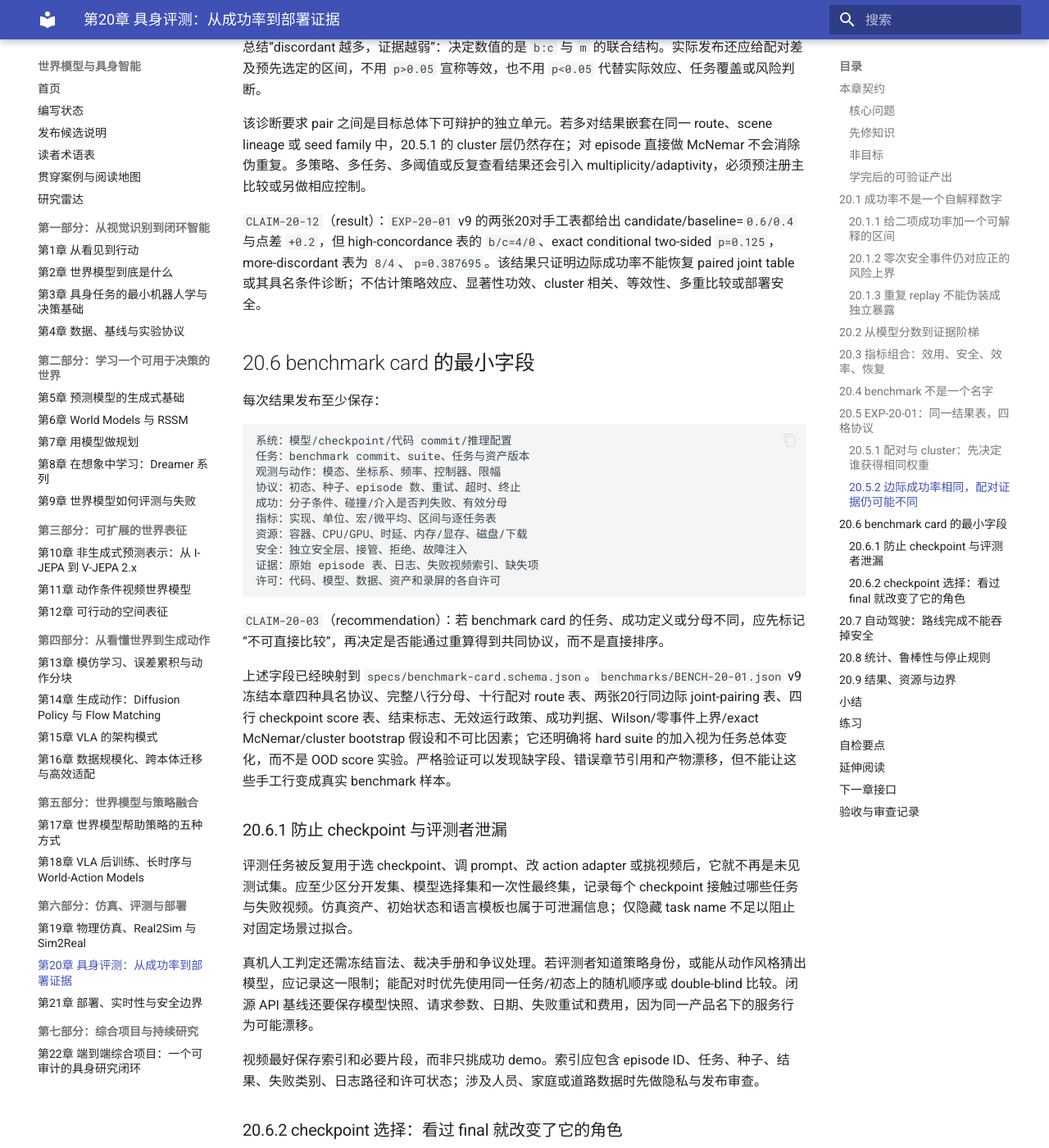
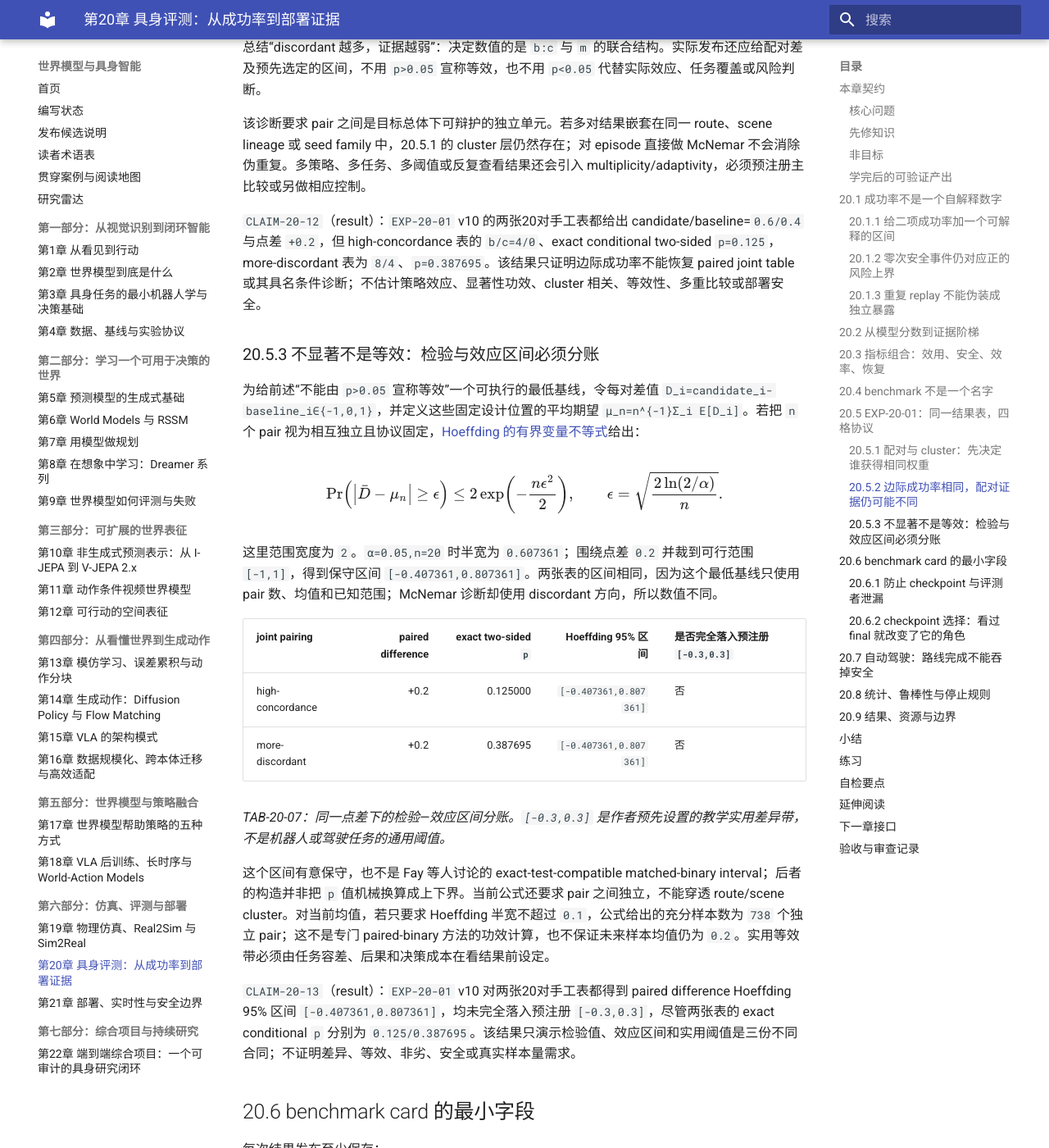
Before and after one commit to dollarser/world-models-and-embodied-ai-book, an MkDocs documentation site: the page built from docs/part-06-systems/ch20-embodied-evaluation.md, in a window 1280 px wide and 1400 px high, scrolled down 9185 px. Shown: the whole window at 82% size. Built offline with MkDocs 1.6.1 and Material for MkDocs 9.7.7, drawn with Linux system fonts in a browser that asks for light colours; some of the changed text lies outside the part shown.

Commit message:
docs: separate tests from practical equivalence

```diff
--- a/docs/part-06-systems/ch20-embodied-evaluation.md
+++ b/docs/part-06-systems/ch20-embodied-evaluation.md
@@ -3,8 +3,8 @@
 > 状态：`reviewed`
 > 资料核查日期：2026-09-02
 > 关联实验：`EXP-20-01`
-> 关联声明：`CLAIM-20-01`～`CLAIM-20-12`
-> 关联图表：`FIG-20-01` / `TAB-20-01` / `TAB-20-02` / `TAB-20-03` / `TAB-20-04` / `TAB-20-05` / `TAB-20-06`
+> 关联声明：`CLAIM-20-01`～`CLAIM-20-13`
+> 关联图表：`FIG-20-01` / `TAB-20-01` / `TAB-20-02` / `TAB-20-03` / `TAB-20-04` / `TAB-20-05` / `TAB-20-06` / `TAB-20-07`
 > 资源档位：S / M
 > GPU 状态：不需要
 
@@ -76,9 +76,9 @@ p_U=1-\alpha^{1/n}.
 | 100 | 2.9513% | 3.0% |
 | 1000 | 0.2991% | 0.3% |
 
-*TAB-20-03：零次观测事件的一侧二项风险上界。来源：`EXP-20-01` v9 解析计算；独立同分布 Bernoulli 只是一项显式教学假设。*
+*TAB-20-03：零次观测事件的一侧二项风险上界。来源：`EXP-20-01` v10 解析计算；独立同分布 Bernoulli 只是一项显式教学假设。*
 
-`CLAIM-20-09`（result）：`EXP-20-01` v9 在零观测事件下计算出 `n=20/100/1000` 的 95% 一侧上界分别为 `0.139108/0.029513/0.002991`；因此即使 `0/100`，该假设下仍不能排除约 2.95% 的事件概率。该结果不估计机器人或车辆风险，也不覆盖相关 route、重复 seed、未见危险类型、scorer 漏检或 sim-to-real gap。
+`CLAIM-20-09`（result）：`EXP-20-01` v10 在零观测事件下计算出 `n=20/100/1000` 的 95% 一侧上界分别为 `0.139108/0.029513/0.002991`；因此即使 `0/100`，该假设下仍不能排除约 2.95% 的事件概率。该结果不估计机器人或车辆风险，也不覆盖相关 route、重复 seed、未见危险类型、scorer 漏检或 sim-to-real gap。
 
 ### 20.1.3 重复 replay 不能伪装成独立暴露
 
@@ -91,11 +91,11 @@ p_U=1-\alpha^{1/n}.
 
 *TAB-20-04：零事件 pseudo-replication 负对照。两行是不同 estimand，不能相减、求倍数或把第二行称为第一行的“修正值”。*
 
-`EXP-20-01` v9 还比较同样 10 条 route 各 replay 1 次与 10 次：因为独立 cluster 数仍是10，cluster-level 公式数值都为 `0.258866`；但目标量已经从“新 route 在1次 replay 内至少一例”变成“新 route 在10次 replay 内至少一例”，不能把数值相同解释成风险不变。与此同时，建立在 episode 独立假设上的数值从 `0.258866` 收窄到 `0.029513`。重复测量可以帮助描述固定 route 内的随机性，却不会自动创造新的 route、天气、交通参与者或 ODD 支持。当前 [Waymo Safety Impact](https://waymo.com/safety/impact/) 方法也按城市与地理暴露对 benchmark 做匹配，并明确没有完美的“apples-to-apples”比较 `[O,R1]`；这支持暴露总体必须对齐，不为本书两个手工上界背书。
+`EXP-20-01` v10 还比较同样 10 条 route 各 replay 1 次与 10 次：因为独立 cluster 数仍是10，cluster-level 公式数值都为 `0.258866`；但目标量已经从“新 route 在1次 replay 内至少一例”变成“新 route 在10次 replay 内至少一例”，不能把数值相同解释成风险不变。与此同时，建立在 episode 独立假设上的数值从 `0.258866` 收窄到 `0.029513`。重复测量可以帮助描述固定 route 内的随机性，却不会自动创造新的 route、天气、交通参与者或 ODD 支持。当前 [Waymo Safety Impact](https://waymo.com/safety/impact/) 方法也按城市与地理暴露对 benchmark 做匹配，并明确没有完美的“apples-to-apples”比较 `[O,R1]`；这支持暴露总体必须对齐，不为本书两个手工上界背书。
 
 实际分析必须先声明目标量和独立采样单元。若目标是 per-episode event rate，需要能辩护 episode 条件独立或使用适合相关数据的层级/稳健模型；若目标是“新场景是否暴露至少一次失败”，cluster incidence 才是对应量。cluster 只有 10 个时，不能用 cluster bootstrap 或渐近标准误伪造高精度。若 route 身份、生成谱系或重复结构缺失，应停止发布总体风险上界，只报告零事件计数、已知暴露结构与该缺口。
 
-`CLAIM-20-10`（result）：`EXP-20-01` v9 的零事件 pseudo-replication fixture 中，10 条 route 各重复 10 次时，假设100个 episode 独立得到 per-episode 上界 `0.029513`，把10条 route 作为独立单元得到“新 route 在10次内至少一例”的上界 `0.258866`；把重复数从1增至10不会改变独立 route 数或该公式数值，却会改变 cluster outcome 的定义。该结果只验证分析单位与 estimand 合同，不估计有效样本量、相关系数、真实 episode/route 风险或任何策略安全性。
+`CLAIM-20-10`（result）：`EXP-20-01` v10 的零事件 pseudo-replication fixture 中，10 条 route 各重复 10 次时，假设100个 episode 独立得到 per-episode 上界 `0.029513`，把10条 route 作为独立单元得到“新 route 在10次内至少一例”的上界 `0.258866`；把重复数从1增至10不会改变独立 route 数或该公式数值，却会改变 cluster outcome 的定义。该结果只验证分析单位与 estimand 合同，不估计有效样本量、相关系数、真实 episode/route 风险或任何策略安全性。
 
 ## 20.2 从模型分数到证据阶梯
 
@@ -183,11 +183,11 @@ make ch20-smoke
 
 四格反事实把混杂进一步展开：在 goal-only 下从 easy 换到 full，成功率变化 `-12.5` 个百分点；在 safety-aware 下同一总体变化是 `-37.5` 个百分点。安全规则在 easy 上变化 `0`，在 full 上变化 `-25` 个百分点，difference-in-differences interaction 为 `-25` 个百分点。这些是固定表格的算术差，不是总体效应估计。
 
-`CLAIM-20-07`（result）：`EXP-20-01` v9 的 2×2 协议格证明，同一个 protocol warning 的数值影响依赖另一个协议因素；因此首尾成功率差不能被唯一归因给任务总体、安全定义或分母。要解释归因，必须预先设计共同总体上的反事实或配对比较。
+`CLAIM-20-07`（result）：`EXP-20-01` v10 的 2×2 协议格证明，同一个 protocol warning 的数值影响依赖另一个协议因素；因此首尾成功率差不能被唯一归因给任务总体、安全定义或分母。要解释归因，必须预先设计共同总体上的反事实或配对比较。
 
 聚合产物同时报告 `attempted_count`、`valid_episode_count`、`terminated_episode_count`、`truncated_episode_count` 与 `invalid_episode_count`。完整协议是 `8 attempted / 8 valid / 7 terminated / 1 truncated / 0 invalid`；截断没有被误当技术坏样本删除，因此成功率仍为 `5/8`。同一步若同时 natural terminal 与 timeout，会分别进入两个结束原因计数，但 attempted 分母只增加一次；value bootstrap 仍按第4、8章由 `terminated` 关闭。fixture 另有反例注入 `reset_failed`：审计器会保留无效 episode ID 和原因，并阻止生成聚合比例。
 
-`CLAIM-20-06`（result）：`EXP-20-01` v9 验证了两条分母规则：有效 timeout 截断仍进入预先定义的 episode 分母；技术无效运行必须具名报告并使当前聚合失败，不能在计算后静默删除。这个合同不规定所有 benchmark 必须采用同一重跑政策；它要求重跑、替换或排除政策在运行前冻结。
+`CLAIM-20-06`（result）：`EXP-20-01` v10 验证了两条分母规则：有效 timeout 截断仍进入预先定义的 episode 分母；技术无效运行必须具名报告并使当前聚合失败，不能在计算后静默删除。这个合同不规定所有 benchmark 必须采用同一重跑政策；它要求重跑、替换或排除政策在运行前冻结。
 
 ### 20.5.1 配对与 cluster：先决定谁获得相同权重
 
@@ -208,7 +208,7 @@ micro 差值让每个 episode 权重相同，因此重复 4 次的 `route-b` 对
 
 代码保留每一对的 candidate-baseline 差，再在 route 层重采样。四个 cluster 的一次 bootstrap replicate 抽取 4 条 route、有放回；小规模 fixture 枚举全部 `4^4=256` 个有序 replicate，而不是依赖随机 seed。equal-route macro 差的简单 percentile 95% 区间为 `[-0.75, 0.75]`。[Field 与 Welsh 的 clustered-data bootstrap 研究](https://rss.onlinelibrary.wiley.com/doi/abs/10.1111/j.1467-9868.2007.00593.x)强调 bootstrap 是否合适取决于 cluster 模型和重采样设计；本例只有四个手工 cluster，区间离散且不能当成具有可靠 95% population coverage 的推断。
 
-`CLAIM-20-08`（result）：`EXP-20-01` v9 的十对固定结果中，candidate/baseline 的 episode-micro 成功率为 `0.9/0.6`、配对差为 `+0.3`，但四条 route 等权后的 macro 配对差为 `0.0`；枚举 256 个 route-level bootstrap replicate 得到 percentile 区间 `[-0.75,0.75]`。这只证明不均衡重复、配对和 cluster 权重可以改变 estimand，并演示重采样机制；不估计任何真实策略差异，也不能由区间含 0 证明两策略等效。
+`CLAIM-20-08`（result）：`EXP-20-01` v10 的十对固定结果中，candidate/baseline 的 episode-micro 成功率为 `0.9/0.6`、配对差为 `+0.3`，但四条 route 等权后的 macro 配对差为 `0.0`；枚举 256 个 route-level bootstrap replicate 得到 percentile 区间 `[-0.75,0.75]`。这只证明不均衡重复、配对和 cluster 权重可以改变 estimand，并演示重采样机制；不估计任何真实策略差异，也不能由区间含 0 证明两策略等效。
 
 ### 20.5.2 边际成功率相同，配对证据仍可能不同
 
@@ -220,7 +220,7 @@ p_{\mathrm{exact}}=\min\left(1,\;2\sum_{j=0}^{\min(b,c)} {m\choose j}2^{-m}\righ
 
 [Fay 等人](https://pmc.ncbi.nlm.nih.gov/articles/PMC9447366/)说明二元 matched pairs 的 conditional test 只对 discordant pairs 的方向做 exact binomial 计算，并讨论了与 exact test 相容的差值区间 `[P]`。本书只实现上式的 equal-tail two-sided 诊断；离散 exact test 可能保守，不能看过结果后在 exact、mid-p、渐近或单侧版本之间挑更小的值。
 
-`EXP-20-01` v9 构造两张各 20 对的表。两表的 candidate 都为 `12/20`、baseline 都为 `8/20`，所以边际差都为 `+0.2`；joint table 不同：
+`EXP-20-01` v10 构造两张各 20 对的表。两表的 candidate 都为 `12/20`、baseline 都为 `8/20`，所以边际差都为 `+0.2`；joint table 不同：
 
 | joint pairing | 双方成功 | 仅 candidate 成功 `b` | 仅 baseline 成功 `c` | 双方失败 | discordant `m` | exact two-sided `p` |
 | --- | ---: | ---: | ---: | ---: | ---: | ---: |
@@ -233,7 +233,30 @@ p_{\mathrm{exact}}=\min\left(1,\;2\sum_{j=0}^{\min(b,c)} {m\choose j}2^{-m}\righ
 
 该诊断要求 pair 之间是目标总体下可辩护的独立单元。若多对结果嵌套在同一 route、scene lineage 或 seed family 中，20.5.1 的 cluster 层仍然存在；对 episode 直接做 McNemar 不会消除伪重复。多策略、多任务、多阈值或反复查看结果还会引入 multiplicity/adaptivity，必须预注册主比较或另做相应控制。
 
-`CLAIM-20-12`（result）：`EXP-20-01` v9 的两张20对手工表都给出 candidate/baseline=`0.6/0.4` 与点差 `+0.2`，但 high-concordance 表的 `b/c=4/0`、exact conditional two-sided `p=0.125`，more-discordant 表为 `8/4`、`p=0.387695`。该结果只证明边际成功率不能恢复 paired joint table 或其具名条件诊断；不估计策略效应、显著性功效、cluster 相关、等效性、多重比较或部署安全。
+`CLAIM-20-12`（result）：`EXP-20-01` v10 的两张20对手工表都给出 candidate/baseline=`0.6/0.4` 与点差 `+0.2`，但 high-concordance 表的 `b/c=4/0`、exact conditional two-sided `p=0.125`，more-discordant 表为 `8/4`、`p=0.387695`。该结果只证明边际成功率不能恢复 paired joint table 或其具名条件诊断；不估计策略效应、显著性功效、cluster 相关、等效性、多重比较或部署安全。
+
+### 20.5.3 不显著不是等效：检验与效应区间必须分账
+
+为给前述“不能由 `p>0.05` 宣称等效”一个可执行的最低基线，令每对差值 `D_i=candidate_i-baseline_i∈{-1,0,1}`，并定义这些固定设计位置的平均期望 `μ_n=n^{-1}Σ_i E[D_i]`。若把 `n` 个 pair 视为相互独立且协议固定，[Hoeffding 的有界变量不等式](https://doi.org/10.1080/01621459.1963.10500830)给出：
+
+\[
+\Pr\!\left(\left|\bar D-\mu_n\right|\geq\epsilon\right)
+\leq 2\exp\!\left(-\frac{n\epsilon^2}{2}\right),\qquad
+\epsilon=\sqrt{\frac{2\ln(2/\alpha)}{n}}.
+\]
+
+这里范围宽度为 `2`。`α=0.05,n=20` 时半宽为 `0.607361`；围绕点差 `0.2` 并裁到可行范围 `[-1,1]`，得到保守区间 `[-0.407361,0.807361]`。两张表的区间相同，因为这个最低基线只使用 pair 数、均值和已知范围；McNemar 诊断却使用 discordant 方向，所以数值不同。
+
+| joint pairing | paired difference | exact two-sided `p` | Hoeffding 95% 区间 | 是否完全落入预注册 `[-0.3,0.3]` |
+| --- | ---: | ---: | ---: | --- |
+| high-concordance | +0.2 | 0.125000 | `[-0.407361,0.807361]` | 否 |
+| more-discordant | +0.2 | 0.387695 | `[-0.407361,0.807361]` | 否 |
+
+*TAB-20-07：同一点差下的检验—效应区间分账。`[-0.3,0.3]` 是作者预先设置的教学实用差异带，不是机器人或驾驶任务的通用阈值。*
+
+这个区间有意保守，也不是 Fay 等人讨论的 exact-test-compatible matched-binary interval；后者的构造并非把 `p` 值机械换算成上下界。当前公式还要求 pair 之间独立，不能穿透 route/scene cluster。对当前均值，若只要求 Hoeffding 半宽不超过 `0.1`，公式给出的充分样本数为 `738` 个独立 pair；这不是专门 paired-binary 方法的功效计算，也不保证未来样本均值仍为 `0.2`。实用等效带必须由任务容差、后果和决策成本在看结果前设定。
+
+`CLAIM-20-13`（result）：`EXP-20-01` v10 对两张20对手工表都得到 paired difference Hoeffding 95% 区间 `[-0.407361,0.807361]`，均未完全落入预注册 `[-0.3,0.3]`，尽管两张表的 exact conditional `p` 分别为 `0.125/0.387695`。该结果只演示检验值、效应区间和实用阈值是三份不同合同；不证明差异、等效、非劣、安全或真实样本量需求。
 
 ## 20.6 benchmark card 的最小字段
 
@@ -254,7 +277,7 @@ p_{\mathrm{exact}}=\min\left(1,\;2\sum_{j=0}^{\min(b,c)} {m\choose j}2^{-m}\righ
 
 `CLAIM-20-03`（recommendation）：若 benchmark card 的任务、成功定义或分母不同，应先标记“不可直接比较”，再决定是否能通过重算得到共同协议，而不是直接排序。
 
-上述字段已经映射到 `specs/benchmark-card.schema.json`。`benchmarks/BENCH-20-01.json` v9 冻结本章四种具名协议、完整八行分母、十行配对 route 表、两张20行同边际 joint-pairing 表、四行 checkpoint score 表、结束标志、无效运行政策、成功判据、Wilson/零事件上界/exact McNemar/cluster bootstrap 假设和不可比因素；它还明确将 hard suite 的加入视为任务总体变化，而不是 OOD score 实验。严格验证可以发现缺字段、错误章节引用和产物漂移，但不能让这些手工行变成真实 benchmark 样本。
+上述字段已经映射到 `specs/benchmark-card.schema.json`。`benchmarks/BENCH-20-01.json` v10 冻结本章四种具名协议、完整八行分母、十行配对 route 表、两张20行同边际 joint-pairing 表、四行 checkpoint score 表、结束标志、无效运行政策、成功判据、Wilson/零事件上界/exact McNemar/Hoeffding paired-difference/cluster bootstrap 假设和不可比因素；它还明确将 hard suite 的加入视为任务总体变化，而不是 OOD score 实验。严格验证可以发现缺字段、错误章节引用和产物漂移，但不能让这些手工行变成真实 benchmark 样本。
 
 ### 20.6.1 防止 checkpoint 与评测者泄漏
 
@@ -268,7 +291,7 @@ p_{\mathrm{exact}}=\min\left(1,\;2\sum_{j=0}^{\min(b,c)} {m\choose j}2^{-m}\righ
 
 训练集负责拟合参数，selection split 负责选择 checkpoint、prompt、阈值或 adapter；final split 只在选择及协议冻结后运行一次。若看完 final 分数再选择 checkpoint，即使没有反向传播，这个 final split 也已经参与选择，不能继续称为独立最终评测。[Cawley 与 Talbot](https://www.jmlr.org/papers/volume11/cawley10a/cawley10a.pdf)说明有限样本上的模型选择准则本身也会被过拟合，并由此产生乐观的性能评估偏差 `[P]`；[Dwork et al.](https://arxiv.org/abs/1506.02629)进一步研究了自适应分析反复复用 holdout 时的泛化问题 `[A]`。两项工作提供方法论依据，不为下面的手工数字背书。
 
-`EXP-20-01` v9 固定四个 checkpoint 的三列分数。合法路径只看 selection 列，选中 `checkpoint-a`，随后一次性读取其 final 分数 `0.50`。负对照则错误地在 final 列上取最大值，挑中 `checkpoint-d` 并报告 `0.75`；该 checkpoint 在未被两条选择路径使用的 confirmation 列上为 `0.50`：
+`EXP-20-01` v10 固定四个 checkpoint 的三列分数。合法路径只看 selection 列，选中 `checkpoint-a`，随后一次性读取其 final 分数 `0.50`。负对照则错误地在 final 列上取最大值，挑中 `checkpoint-d` 并报告 `0.75`；该 checkpoint 在未被两条选择路径使用的 confirmation 列上为 `0.50`：
 
 | checkpoint | selection score | final score | untouched confirmation score |
 | --- | ---: | ---: | ---: |
@@ -281,7 +304,7 @@ p_{\mathrm{exact}}=\min\left(1,\;2\sum_{j=0}^{\min(b,c)} {m\choose j}2^{-m}\righ
 
 负对照的 `0.75-0.50=0.25` 是这张表上的 **authored reuse gap**，不是期望选择偏差、置信区间、真实泛化差或“checkpoint-d 更差”的证明。confirmation 列只是教学 oracle：真实项目若已经用 final 挑过模型，应承认原 final 已降级为 selection evidence，并取得新的、谱系隔离且尚未触碰的确认数据；不能把旧 split 改名恢复独立性。候选越多、反馈轮次越多时，偏差通常更值得警惕，但本 fixture 不估计其随候选数增长的概率规律。实现还拒绝重复 checkpoint、非有限/越界分数以及 selection/final 最大值并列，防止 tie-breaking 在结果出现后被悄悄决定。
 
-`CLAIM-20-11`（result）：`EXP-20-01` v9 的四行手工负对照中，按 selection split 冻结选择得到 `checkpoint-a`，其一次性 final 分数为 `0.50`；错误地最大化 final 分数会选择 `checkpoint-d` 并报告 `0.75`，而该 checkpoint 的 untouched confirmation 分数为 `0.50`，形成 `0.25` authored reuse gap。它只验证 split 角色与 final-set reuse 的合同，不估计任何模型的泛化、期望选择偏差或 checkpoint 排序。
+`CLAIM-20-11`（result）：`EXP-20-01` v10 的四行手工负对照中，按 selection split 冻结选择得到 `checkpoint-a`，其一次性 final 分数为 `0.50`；错误地最大化 final 分数会选择 `checkpoint-d` 并报告 `0.75`，而该 checkpoint 的 untouched confirmation 分数为 `0.50`，形成 `0.25` authored reuse gap。它只验证 split 角色与 final-set reuse 的合同，不估计任何模型的泛化、期望选择偏差或 checkpoint 排序。
 
 ## 20.7 自动驾驶：路线完成不能吞掉安全
 
@@ -316,6 +339,7 @@ p_{\mathrm{exact}}=\min\left(1,\;2\sum_{j=0}^{\min(b,c)} {m\choose j}2^{-m}\righ
 | 本书结果 | 100 个重复 episode 与 10 个 route cluster 的零事件上界分别为 `2.9513%/25.8866%` | `EXP-20-01` | CPU smoke | 两个不同 estimand，不是相关性修正或真实风险 |
 | 本书结果 | episode-micro 差 `+0.3`，等 route macro 差 `0.0` | `EXP-20-01` | CPU smoke | 四个手工 cluster，bootstrap 只演示机制 |
 | 本书结果 | final-set reuse 报告 `0.75`，untouched confirmation 为 `0.50` | `EXP-20-01` | CPU smoke | 四个手工 checkpoint；`0.25` 是 authored reuse gap，不是期望偏差 |
+| 本书结果 | 两张20对表的 Hoeffding 95% 配对差区间均为 `[-0.407361,0.807361]` | `EXP-20-01` | CPU smoke | 独立 pair、有界差且固定样本；保守基线，不是 exact-compatible matched-binary interval 或等效结论 |
 | 官方事实 | LIBERO 官方仓库描述 4 suite、130 任务 | 官方仓库 | `[O,R1]` | 本书未运行 |
 | 未验证 | 通用仿真上的策略成功与鲁棒性 | 后续 M 档 | planned | 环境角色已锁定，尚未安装或运行 |
 
@@ -335,6 +359,7 @@ S 档只用 Python 标准库，下载 0、GPU 0、无外部资产，fixture 按
 6. **零事件分析单位**：构造 10 条 route×10 次 replay 的零事件表，分别写出 episode-level 与 route-level 目标量，解释为什么不能把两个上界当作同一风险的宽/窄版本。
 7. **最终集复用**：给出 checkpoint、prompt 和安全阈值的选择日志，标记每次反馈读取了哪个 split；说明 final 被误用后如何缩小声明，并设计新的确认评测。
 8. **配对边际反例**：构造两张 candidate/baseline 边际成功率相同但 discordant cells 不同的配对表，计算 exact conditional McNemar 诊断，并说明它为什么不能替代 cluster-aware 分析。
+9. **等效边界**：为一个具体任务预注册可接受差异带，分别说明什么证据支持“有差异”“未检出差异”和“区间足够窄且位于实用差异带内”。
 
 ## 自检要点
 
@@ -396,6 +421,13 @@ S 档只用 Python 标准库，下载 0、GPU 0、无外部资产，fixture 按
 
 </details>
 
+<details markdown="1">
+<summary>SELF-CHECK-20-09：差异、未检出与实用等效是三种结论</summary>
+
+先定义方向和 estimand，例如同一初态上 `candidate-baseline` 的安全感知成功率差；再由任务后果预注册实用差异带，例如仅作教学用的 `[-0.3,0.3]`。检验拒绝零差异只回答具名零假设，不能说明差异足够重要；未拒绝只表示当前证据不足，不能说明落入等效带；只有预先选定且假设可辩护的效应区间完全位于差异带内，才满足该预注册的区间判据。正文20对 fixture 的保守区间为 `[-0.407361,0.807361]`，所以不满足。若 pair 嵌套在 route 中，必须先改成 cluster-aware 设计；不能用增加同 route replay 的方式假装增加独立 pair。Hoeffding 区间只是低假设基线，正式 paired-binary 研究应预选更合适且验证过覆盖性质的方法。
+
+</details>
+
 ## 延伸阅读
 
 - [LIBERO 官方仓库](https://github.com/Lifelong-Robot-Learning/LIBERO)，`[O,R1]`，终身机器人学习 benchmark；
@@ -403,6 +435,7 @@ S 档只用 Python 标准库，下载 0、GPU 0、无外部资产，fixture 按
 - Hanley & Lippman-Hand, [Interpreting zero numerators](https://pubmed.ncbi.nlm.nih.gov/6827763/)，`[P]`，零事件 “rule of three” 与风险上界；
 - Field & Welsh, [Bootstrapping clustered data](https://rss.onlinelibrary.wiley.com/doi/abs/10.1111/j.1467-9868.2007.00593.x)，`[P]`，cluster 模型与 bootstrap 设计边界；
 - Fay et al., [Confidence Intervals for Difference in Proportions for Matched Pairs Compatible with Exact McNemar's or Sign Tests](https://pmc.ncbi.nlm.nih.gov/articles/PMC9447366/)，`[P]`，discordant-pair exact conditional test 与相容效应区间；
+- Hoeffding, [Probability Inequalities for Sums of Bounded Random Variables](https://doi.org/10.1080/01621459.1963.10500830)，`[P]`，固定样本独立有界均值的保守集中界；
 - Cawley & Talbot, [On Over-fitting in Model Selection and Subsequent Selection Bias in Performance Evaluation](https://www.jmlr.org/papers/volume11/cawley10a/cawley10a.pdf)，`[P]`，模型选择准则过拟合与评测偏差；
 - Dwork et al., [Generalization in Adaptive Data Analysis and Holdout Reuse](https://arxiv.org/abs/1506.02629)，`[A]`，自适应 holdout 复用的泛化边界；
 - [Waymo Safety Impact 方法与数据](https://waymo.com/safety/impact/)，`[O,R1]`，城市/地理暴露匹配、区间与可比性限制；本书未复算其道路结果；
@@ -429,5 +462,5 @@ S 档只用 Python 标准库，下载 0、GPU 0、无外部资产，fixture 按
 - 代码审查：通过；
 - 一致性审查：通过；
 - 教学审查：通过；
-- 审查记录路径：`reviews/ch20-evaluation-validity-review-2026-09-01.md`、`reviews/ch20-clustered-paired-statistics-review-2026-09-01.md`、`reviews/ch20-zero-event-risk-review-2026-09-02.md`、`reviews/ch20-zero-event-pseudoreplication-review-2026-09-02.md`、`reviews/ch20-checkpoint-selection-bias-review-2026-09-02.md`、`reviews/ch20-paired-margin-review-2026-09-02.md`、`reviews/fast-moving-source-audit-2026-09-01.md`、`reviews/part-05-part-07-exercise-self-check-review-2026-09-02.md`；
-- 已知限制：未运行 LIBERO、SimplerEnv、RoboArena、MetaDrive、CARLA 或真实硬件；Wilson 与零事件上界只覆盖各自声明的独立二项单位，pseudo-replication fixture 不估计 cluster 内相关性或有效样本量；cluster bootstrap 只有四个手工 route、简单 percentile 区间与宏平均 estimand，不能作为校准 population inference；exact McNemar 负对照不提供效应区间、cluster/multiplicity/adaptivity 修正或等效性判断；checkpoint 表是手工角色泄漏负对照，不估计期望 selection bias、候选优劣或泛化；2×2 格只是协议算术反事实；无效运行反例只验证拒绝路径，没有估计真实 reset/logging 故障率。
+- 审查记录路径：`reviews/ch20-evaluation-validity-review-2026-09-01.md`、`reviews/ch20-clustered-paired-statistics-review-2026-09-01.md`、`reviews/ch20-zero-event-risk-review-2026-09-02.md`、`reviews/ch20-zero-event-pseudoreplication-review-2026-09-02.md`、`reviews/ch20-checkpoint-selection-bias-review-2026-09-02.md`、`reviews/ch20-paired-margin-review-2026-09-02.md`、`reviews/ch20-test-interval-equivalence-review-2026-09-02.md`、`reviews/fast-moving-source-audit-2026-09-01.md`、`reviews/part-05-part-07-exercise-self-check-review-2026-09-02.md`；
+- 已知限制：未运行 LIBERO、SimplerEnv、RoboArena、MetaDrive、CARLA 或真实硬件；Wilson 与零事件上界只覆盖各自声明的独立二项单位，pseudo-replication fixture 不估计 cluster 内相关性或有效样本量；cluster bootstrap 只有四个手工 route、简单 percentile 区间与宏平均 estimand，不能作为校准 population inference；exact McNemar 与独立-pair Hoeffding 负对照不提供 exact-compatible matched-binary interval、cluster/multiplicity/adaptivity 修正、正式等效性检验或功效计算；checkpoint 表是手工角色泄漏负对照，不估计期望 selection bias、候选优劣或泛化；2×2 格只是协议算术反事实；无效运行反例只验证拒绝路径，没有估计真实 reset/logging 故障率。
```
Also changed, not shown: docs/release-notes.md (+2 -2 lines), docs/status.md (+5 -5 lines), labs/track-b-policy/ch20-evaluation/README.md (+2 -2 lines), reviews/README.md (+1 -0 lines), reviews/ch20-test-interval-equivalence-review-2026-09-02.md (added, +32 -0 lines), specs/PRD/书籍编写与审查执行流程.md (+1 -0 lines), 7 other files.
